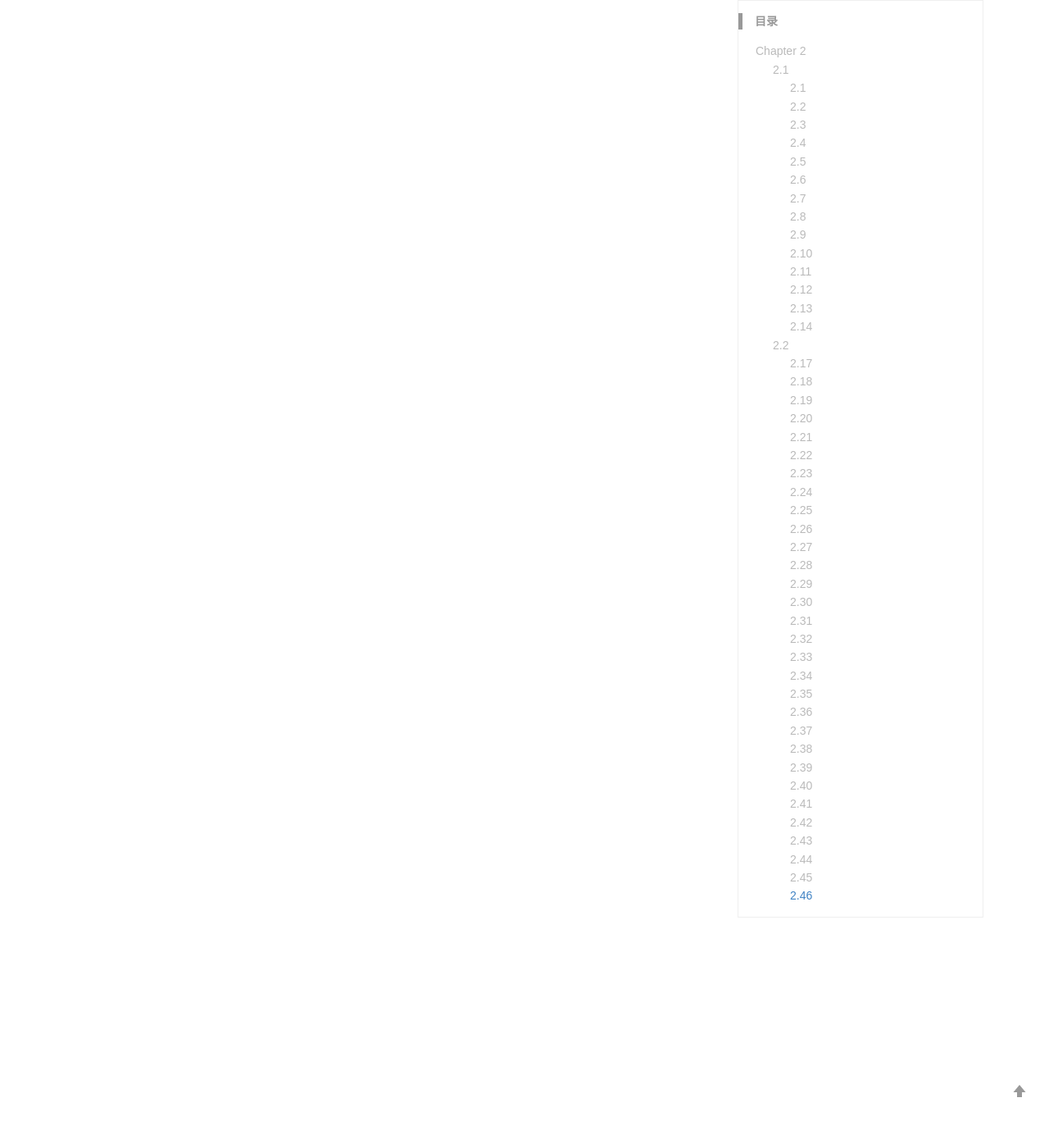
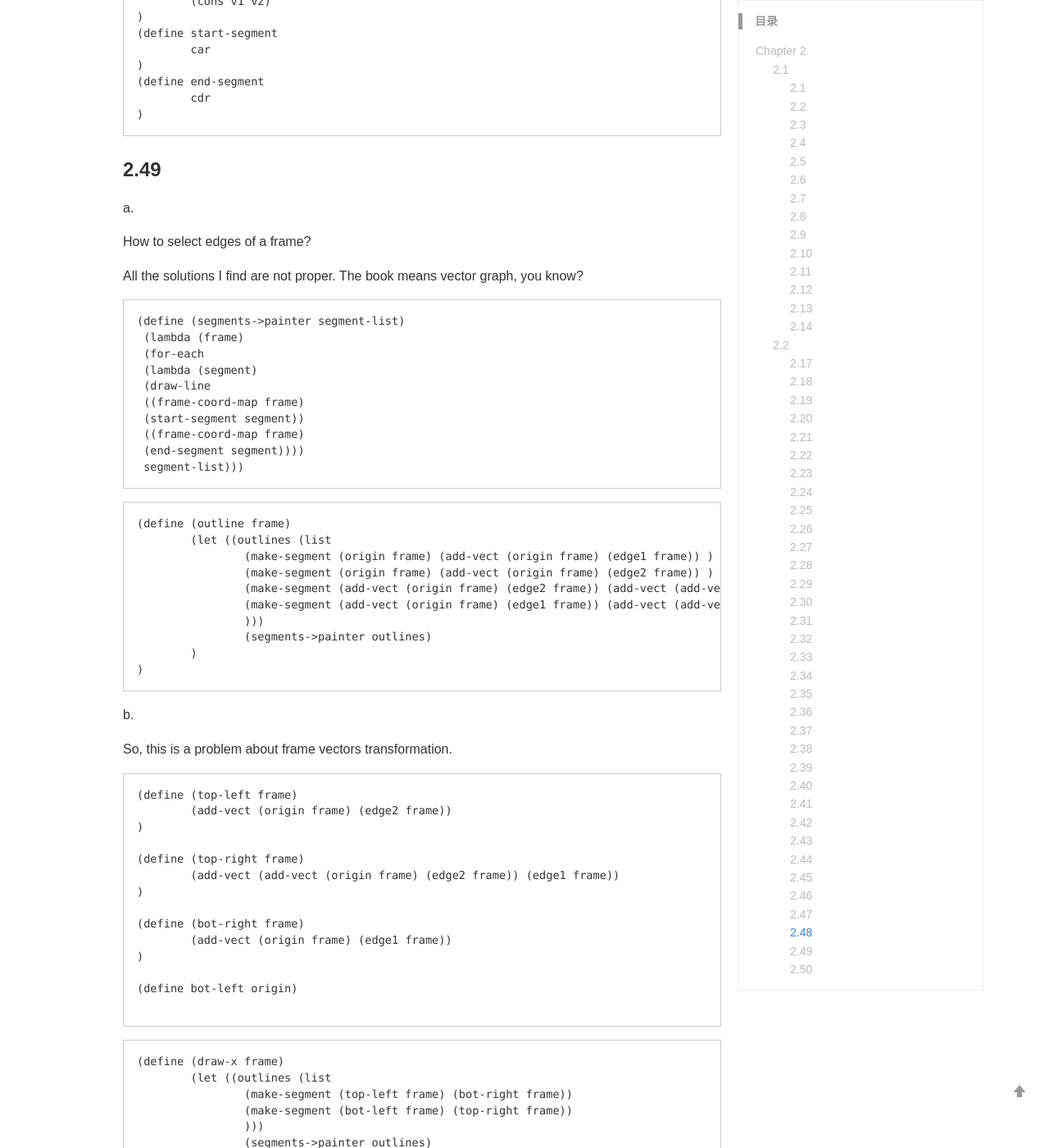
Before and after one commit to nyaaarlathotep/nyaaarlathotep.github.io, a Jekyll site: the page built from _posts/2024-10-14- SICP Exercise 2.md, in a window 1280 px wide and 1400 px high, scrolled down 24899 px. Shown: the whole window at 82% size. Built offline with Jekyll 4.4.1, drawn with Linux system fonts in a browser that asks for light colours; comment, search, counter and statistics services are not loaded; a style sheet for code colours, icons or effects is not loaded; some of the changed text lies outside the part shown.

Commit message:
Update 2024-10-14- SICP Exercise 2.md

````diff
--- a/_posts/2024-10-14- SICP Exercise 2.md
+++ b/_posts/2024-10-14- SICP Exercise 2.md
@@ -1153,3 +1153,158 @@ Oh, there's no need for another lambda.
 	)
 )
 ```
+
+### 2.47
+
+```
+(define (make-frame origin edge1 edge2)
+ (list origin edge1 edge2))
+(define (origin frame)
+	(car frame)
+)
+(define (edge1 frame)
+	(car (cdr frame))
+)
+
+(define (edge2 frame)
+	(car (cdr (cdr frame)))
+)
+```
+
+```
+(define (make-frame origin edge1 edge2)
+ (cons origin (cons edge1 edge2)))
+
+(define (origin frame)
+	(car frame)
+)
+(define (edge1 frame)
+	(car (cdr frame))
+)
+
+(define (edge2 frame)
+	(cdr (cdr frame))
+)
+```
+
+### 2.48
+
+```
+(define (make-segment v1 v2)
+	(cons v1 v2)
+)
+(define start-segment
+	car
+)
+(define end-segment
+	cdr
+)
+```
+
+### 2.49
+
+a.
+
+How to select edges of a frame?
+
+All the solutions I find are not proper. The book means vector graph, you know?
+
+```
+(define (segments->painter segment-list)
+ (lambda (frame)
+ (for-each
+ (lambda (segment)
+ (draw-line
+ ((frame-coord-map frame)
+ (start-segment segment))
+ ((frame-coord-map frame)
+ (end-segment segment))))
+ segment-list)))
+```
+
+```
+(define (outline frame)
+	(let ((outlines (list
+		(make-segment (origin frame) (add-vect (origin frame) (edge1 frame)) )
+		(make-segment (origin frame) (add-vect (origin frame) (edge2 frame)) )
+		(make-segment (add-vect (origin frame) (edge2 frame)) (add-vect (add-vect (origin frame) (edge2 frame)) (edge1 frame)) )
+		(make-segment (add-vect (origin frame) (edge1 frame)) (add-vect (add-vect (origin frame) (edge1 frame)) (edge2 frame)) )
+		)))
+		(segments->painter outlines)
+	)
+)
+```
+
+b.
+
+So, this is a problem about frame vectors transformation.
+
+```
+(define (top-left frame)
+	(add-vect (origin frame) (edge2 frame))
+)
+
+(define (top-right frame)
+	(add-vect (add-vect (origin frame) (edge2 frame)) (edge1 frame))
+)
+
+(define (bot-right frame)
+	(add-vect (origin frame) (edge1 frame))
+)
+
+(define bot-left origin)
+
+```
+
+```
+(define (draw-x frame)
+	(let ((outlines (list
+		(make-segment (top-left frame) (bot-right frame))
+		(make-segment (bot-left frame) (top-right frame))
+		)))
+		(segments->painter outlines)
+	)
+)
+```
+
+c.
+
+```
+(define (left-mid frame)
+	(add-vect (origin frame) (scale-vect 0.5 (edge2 frame))
+)
+
+(define (top-mid frame)
+	(add-vect (add-vect (origin frame) (edge2 frame)) (scale-vect 0.5 (edge1 frame))
+)
+
+(define (right-mid frame)
+	(add-vect (add-vect (origin frame) (edge1 frame)) (scale-vect 0.5 (edge2 frame))
+)
+
+(define (bot-mid frame)
+	(add-vect (origin frame) (scale-vect 0.5 (edge1 frame))
+)
+
+```
+
+```
+(define (draw-x frame)
+	(let ((outlines (list
+		(make-segment (left-mid frame) (top-mid frame))
+		(make-segment (top-mid frame) (right-mid frame))
+		(make-segment (right-mid frame) (bot-mid frame))
+		(make-segment (bot-mid frame) (left-mid frame))
+		)))
+		(segments->painter outlines)
+	)
+)
+```
+
+d.
+
+What the...
+
+I didn't find the definition of `wave`.
+
+### 2.50
````
Also changed, not shown: other parts of _posts/2024-10-14- SICP Exercise 2.md (+1 -1 lines).
